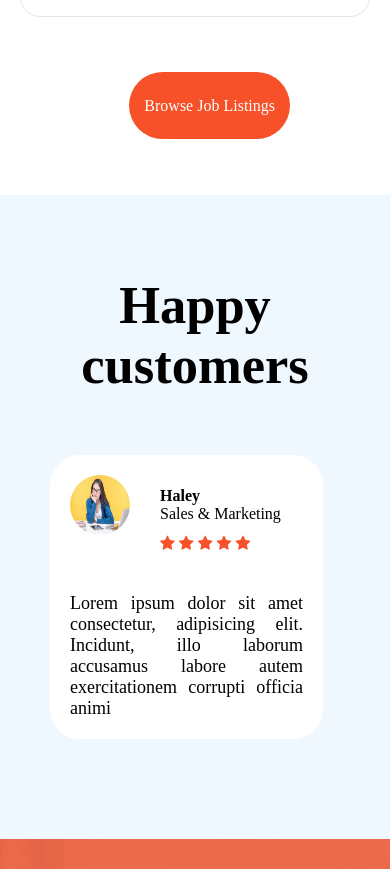
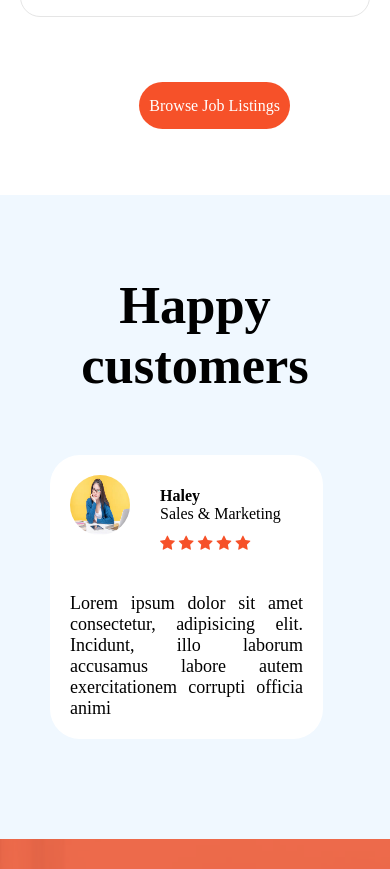
Before and after one commit to Anikettijare/job-website, a plain HTML site: page index.html in a window 390 px wide. Shown: the part 10366-11235 px from the top of the page. Drawn offline with Linux system fonts and the light colour scheme.

Commit message:
changes done

```diff
--- a/style.css
+++ b/style.css
@@ -845,7 +845,7 @@ a{
         padding: 70px 20px;
     }
     .job_listing a {
-        padding: 25px 15px;
+        padding: 15px 10px;
     }
     .btn_sec a {
         margin-left: 130px;
```
